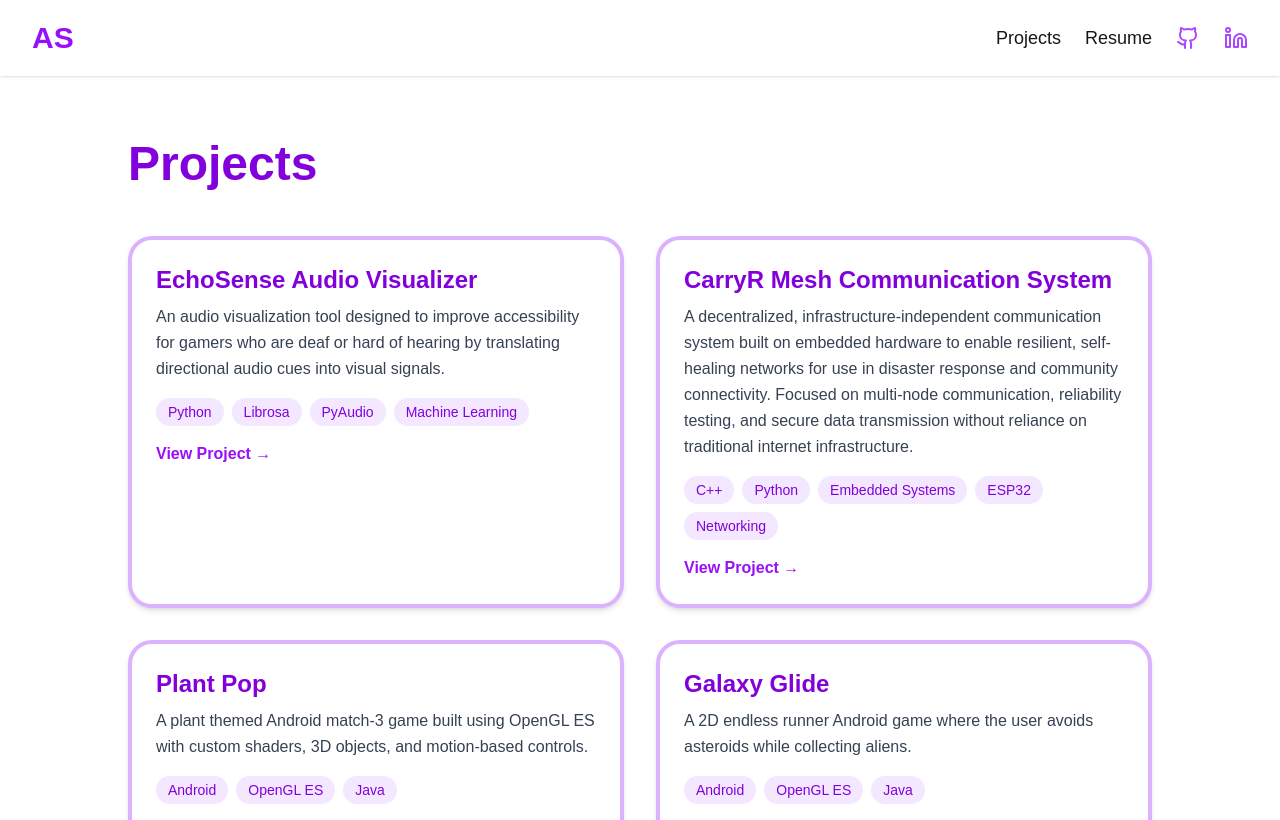
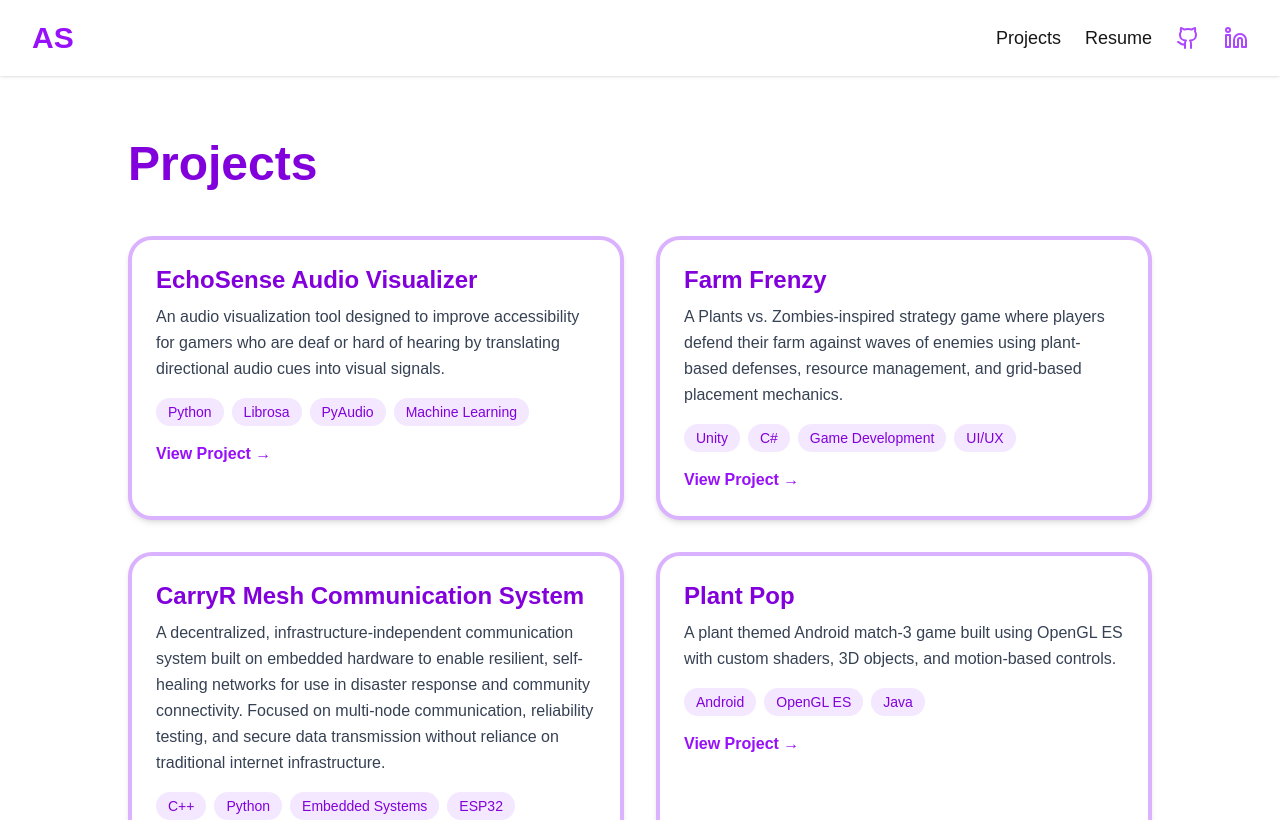
Before and after one commit to annas2727/Portfolio, a Next.js app: page /projects in a window 1280 px wide. Shown: the top 820 px of the page. Built offline with nearby package versions, Linux system fonts and the light colour scheme.

Commit message:
Updated projects

```diff
--- a/app/page.tsx
+++ b/app/page.tsx
@@ -42,7 +42,7 @@ export default function Home() {
           Core Technical Skills
         </h3>
         <div className="flex flex-wrap gap-4">
-          {["Python", "JavaScript", "Java","C++", "Android Studio", "React", "Next.js", "Jira"].map(skill => (
+          {["Python", "JavaScript", "Java","C++", "C#", "Android Studio", "React", "Next.js", "Jira"].map(skill => (
             <span
               key={skill}
               className="bg-white text-purple-600 px-5 py-2 rounded-full font-medium shadow-sm"
--- a/app/projects/page.tsx
+++ b/app/projects/page.tsx
@@ -22,6 +22,13 @@ export default function ProjectsPage() {
             tech={["Python", "Librosa", "PyAudio", "Machine Learning"]}
             link="https://github.com/annas2727/wicse-shadowing"
           />
+
+      <ProjectCard
+        title="Farm Frenzy"
+        description="A Plants vs. Zombies-inspired strategy game where players defend their farm against waves of enemies using plant-based defenses, resource management, and grid-based placement mechanics."
+        tech={["Unity", "C#", "Game Development", "UI/UX"]}
+        link="https://github.com/meack73/DIG3878-Final---Farm-Frenzy"
+      />
 
         <ProjectCard
           title="CarryR Mesh Communication System"
```
